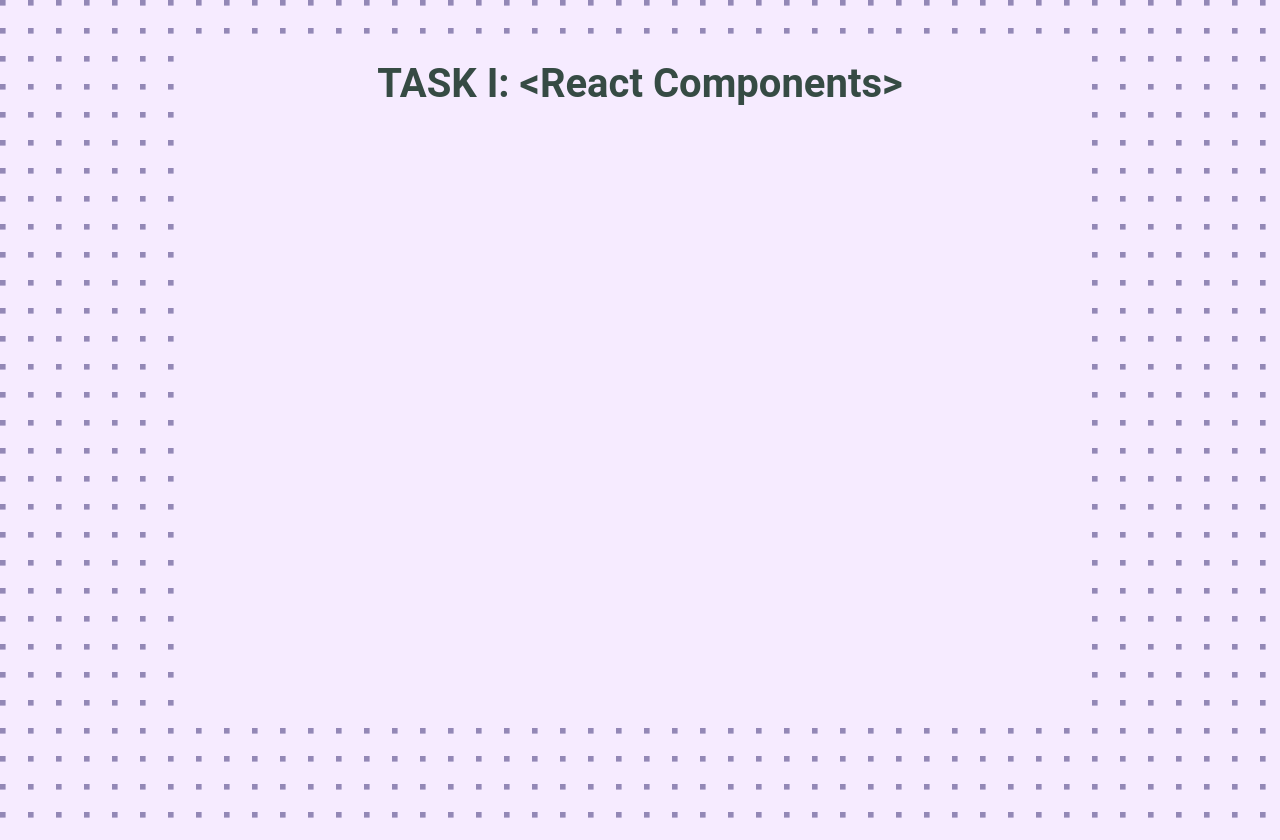
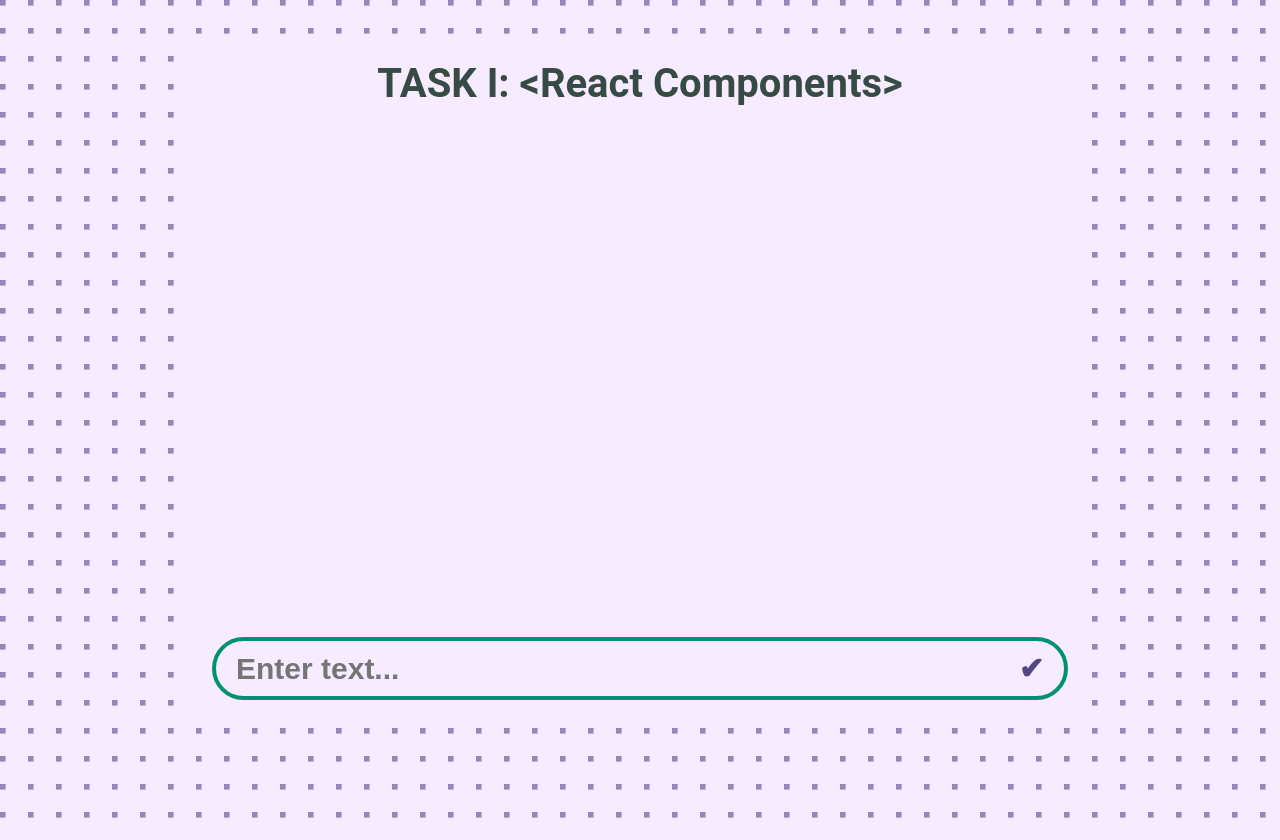
Before and after one commit to elenaniksy/react2021q3, a React app in the folder react-components/: page / in a window 1280 px wide. Built offline with nearby package versions, Linux system fonts and the light colour scheme.

Commit message:
feat: add SearchBar component to the application

```diff
--- a/react-components/src/App.tsx
+++ b/react-components/src/App.tsx
@@ -1,11 +1,13 @@
 import React from 'react';
 import './app.scss';
+import SearchBar from './components/searchBar/SearchBar';
 
 const App: React.FC = () => {
   return (
     <div className={'app__wrapper'}>
       {/* todo: implement here 2 components: search bar and card holder with cards in AUX wrapper*/}
       <h1 className={'app__header'}>TASK I: &lt;React Components&gt;</h1>
+      <SearchBar />
     </div>
   );
 };
--- a/react-components/src/base_sass/_constants.scss
+++ b/react-components/src/base_sass/_constants.scss
@@ -2,3 +2,4 @@
 $purple: #524685;
 $light: #F6EBFF;
 $dark: #364B44;
+$coral: #FFA17A;
--- /dev/null
+++ b/react-components/src/components/Models/ButtonModel.tsx
@@ -0,0 +1,4 @@
+export type ButtonModel = {
+  type: string;
+  value: string;
+};
--- /dev/null
+++ b/react-components/src/components/Models/InputModel.tsx
@@ -0,0 +1,5 @@
+export type InputModel = {
+  type: string;
+  placeholder: string;
+  required: boolean;
+};
--- /dev/null
+++ b/react-components/src/components/Models/SearchBarStateModel.tsx
@@ -0,0 +1,7 @@
+import { InputModel } from './InputModel';
+import { ButtonModel } from './ButtonModel';
+
+export type SearchBarStateModel = {
+  input: InputModel;
+  button: ButtonModel;
+};
--- /dev/null
+++ b/react-components/src/components/searchBar/SearchBar.tsx
@@ -0,0 +1,35 @@
+import React, { ReactNode } from 'react';
+import { SearchBarStateModel } from '../Models/SearchBarStateModel';
+import './searchBar.scss';
+
+class SearchBar extends React.Component {
+  state: SearchBarStateModel = {
+    input: {
+      type: 'text',
+      placeholder: 'Enter text...',
+      required: true,
+    },
+    button: {
+      type: 'submit',
+      value: '✔',
+    },
+  };
+
+  render(): ReactNode {
+    return (
+      <form className={'search-bar'} method={'GET'} action={'#'}>
+        <div className={'search-bar__line'}>
+          <input
+            className={'input__text'}
+            type={this.state.input.type}
+            placeholder={this.state.input.placeholder}
+            required={this.state.input.required}
+          />
+          <input className={'input__submit'} type={this.state.button.type} value={this.state.button.value} />
+        </div>
+      </form>
+    );
+  }
+}
+
+export default SearchBar;
--- /dev/null
+++ b/react-components/src/components/searchBar/searchBar.scss
@@ -0,0 +1,22 @@
+@import '../../base_sass/constants';
+@import '../../base_sass/mixins';
+
+.search-bar {
+  border: 4px solid $main-green;
+  border-radius: 50px;
+  width: 100%;
+
+  &__line {
+    @include flex($display: inline-flex, $direction: row);
+    padding: 10px 20px;
+    width: 100%;
+
+    > .input__text, .input__submit {
+      border: none;
+      outline: none;
+      background-color: transparent;
+      color: $purple;
+      @include font($size: 3rem, $weight: 600, $align: justify);
+    }
+  }
+}
```
